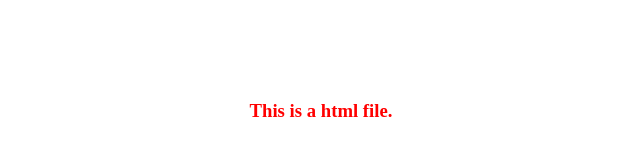
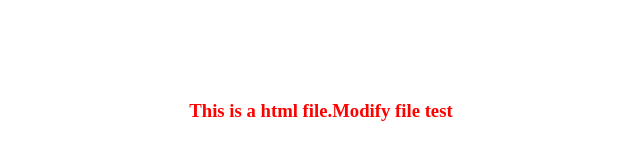
Before and after one commit to oubunnsei/joanna, a plain HTML site: page index.html in a window 1280 px wide. Shown: the whole page, without its empty margins (319-959 px from the left). Drawn offline with Linux system fonts and the light colour scheme.

Commit message:
modify file 3

```diff
--- a/index.html
+++ b/index.html
@@ -8,6 +8,6 @@
   <title>JOANNA TEST</title>
 </head>
 <body>
-<h3>This is a html file.</h3>
+<h3>This is a html file.Modify file test</h3>
 </body>
 </html>
```
